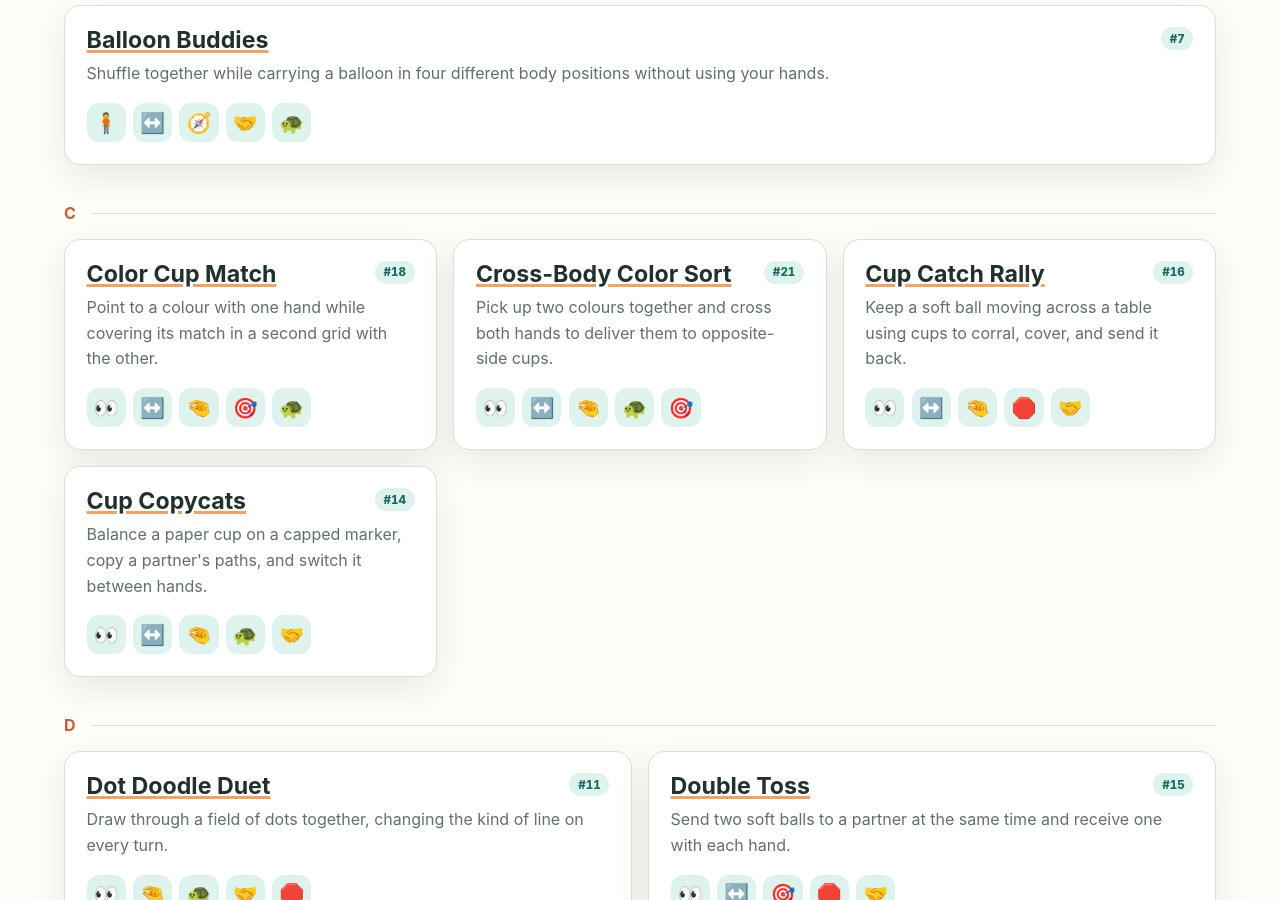
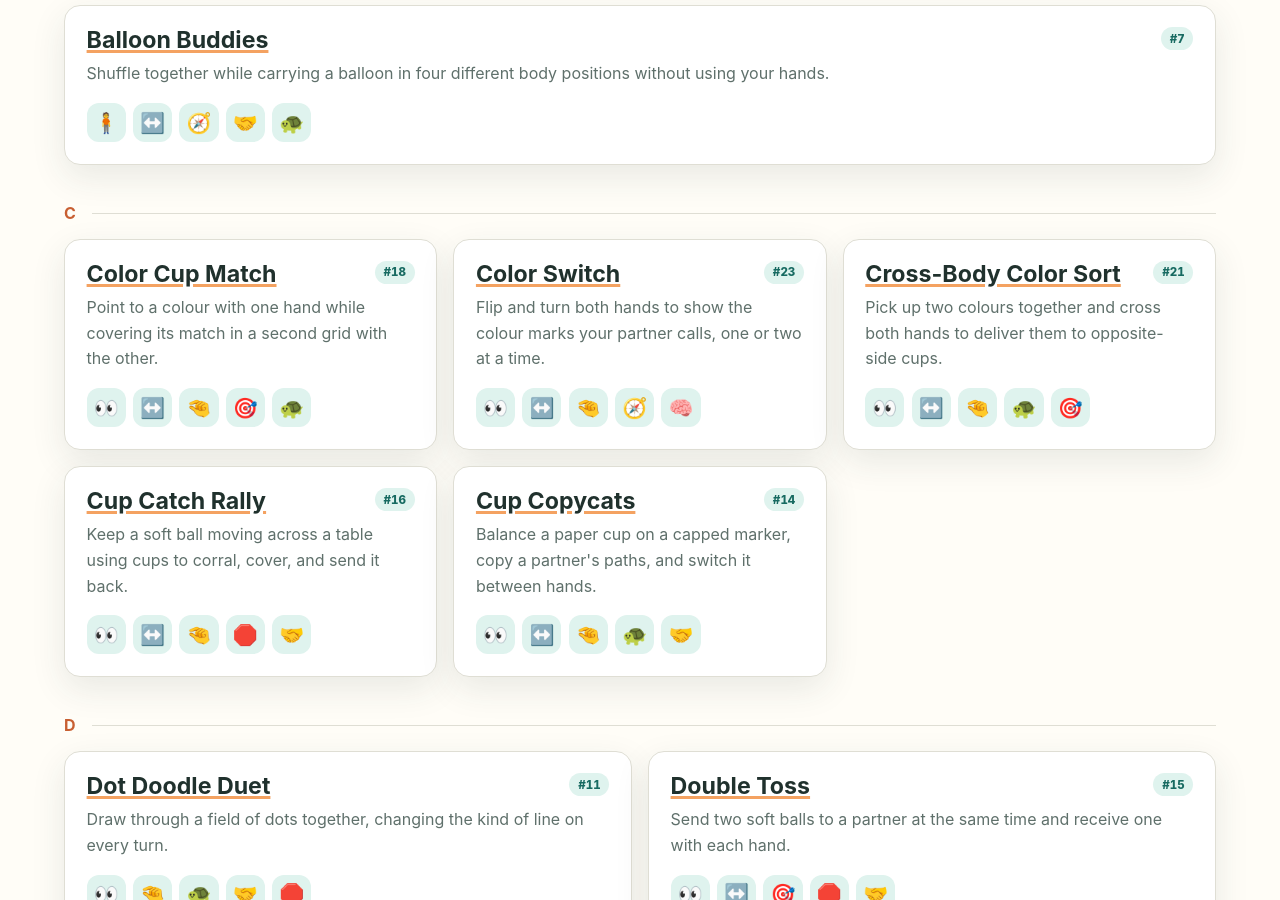
Before and after one commit to jackrsteiner/morning-games, a Jekyll site: the page built from index.html, in a window 1280 px wide and 900 px high, scrolled down 953 px. Built offline with Jekyll 4.4.1, drawn with Linux system fonts in a browser that asks for light colours; part of the change alters nothing that is shown.

Commit message:
Add Color Switch activity
Reel-inspired game: colour marks on the palms and backs of both hands;
the child flips their hands to show the called colour or pair.

Co-Authored-By: Claude Opus 5.5 <noreply@anthropic.com>
Claude-Session: https://claude.ai/code/session_01LPhEoBPuEaG57prQv3VZJ2

```diff
--- /dev/null
+++ b/_activities/color-switch.md
@@ -0,0 +1,35 @@
+---
+title: Color Switch
+summary: Flip and turn both hands to show the colour marks your partner calls, one or two at a time.
+age_range: 2+
+energy: Low
+focus:
+  - visual-attention
+  - left-right-coordination
+  - fine-motor-control
+  - proprioception
+  - working-memory
+materials:
+  - Four colours of removable tape, stickers, or washable marker
+  - A few small coloured objects, such as balls or blocks, to match the tape
+---
+
+## Set up
+
+Put one colour on the back of each hand and a different colour on each palm, so the child wears four colours in total. Sit together at a table with both of the child's hands resting flat.
+
+## How to play
+
+Hold up a coloured object or name a colour. The child turns their hands so only that colour faces up, then holds still to show you.
+
+Mix single calls with pairs: “Green and blue!” means both hands must flip into place at once. Sometimes repeat a colour, sometimes switch quickly between palm and back colours on the same hand.
+
+Let the child check their own hands before you confirm. If a colour is hiding, pause, look at both hands, and turn the right one over slowly.
+
+## Make it easier
+
+Use two colours only, one on the back of each hand. Show the object instead of naming the colour.
+
+## Make it harder
+
+Call colours by name only, give two-step calls (“Red, then yellow”), or ask for one hand palm-up and the other palm-down. Then swap roles so the child calls colours for you.
--- a/_data/activity_numbers.yml
+++ b/_data/activity_numbers.yml
@@ -21,3 +21,4 @@ pendulum-passage: 19
 ribbon-runway: 20
 cross-body-color-sort: 21
 pixel-pattern-puzzle: 22
+color-switch: 23
```
